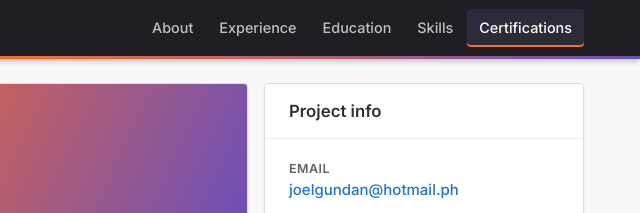
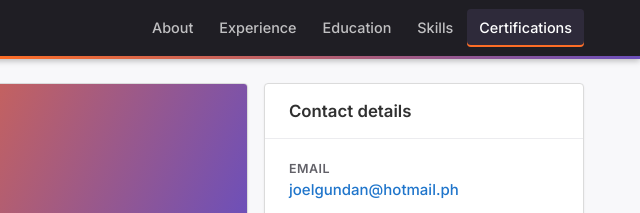
Before and after one commit to jgundan/Joel-CV, a plain HTML site: page index.html in a window 1280 px wide. Shown: the top 213 px of the page, 640-1280 px from the left. Drawn offline with Linux system fonts and the light colour scheme.

Commit message:
Rename sidebar heading to Contact details
Co-Authored-By: Claude Haiku 5.5 <noreply@anthropic.com>

```diff
--- a/index.html
+++ b/index.html
@@ -602,7 +602,7 @@
 
         <aside class="stack sidebar" aria-label="Skills, certifications and contact">
             <section class="card">
-                <div class="card-header"><h2>Project info</h2></div>
+                <div class="card-header"><h2>Contact details</h2></div>
                 <div class="card-body">
                     <ul class="info-list">
                         <li>
```
